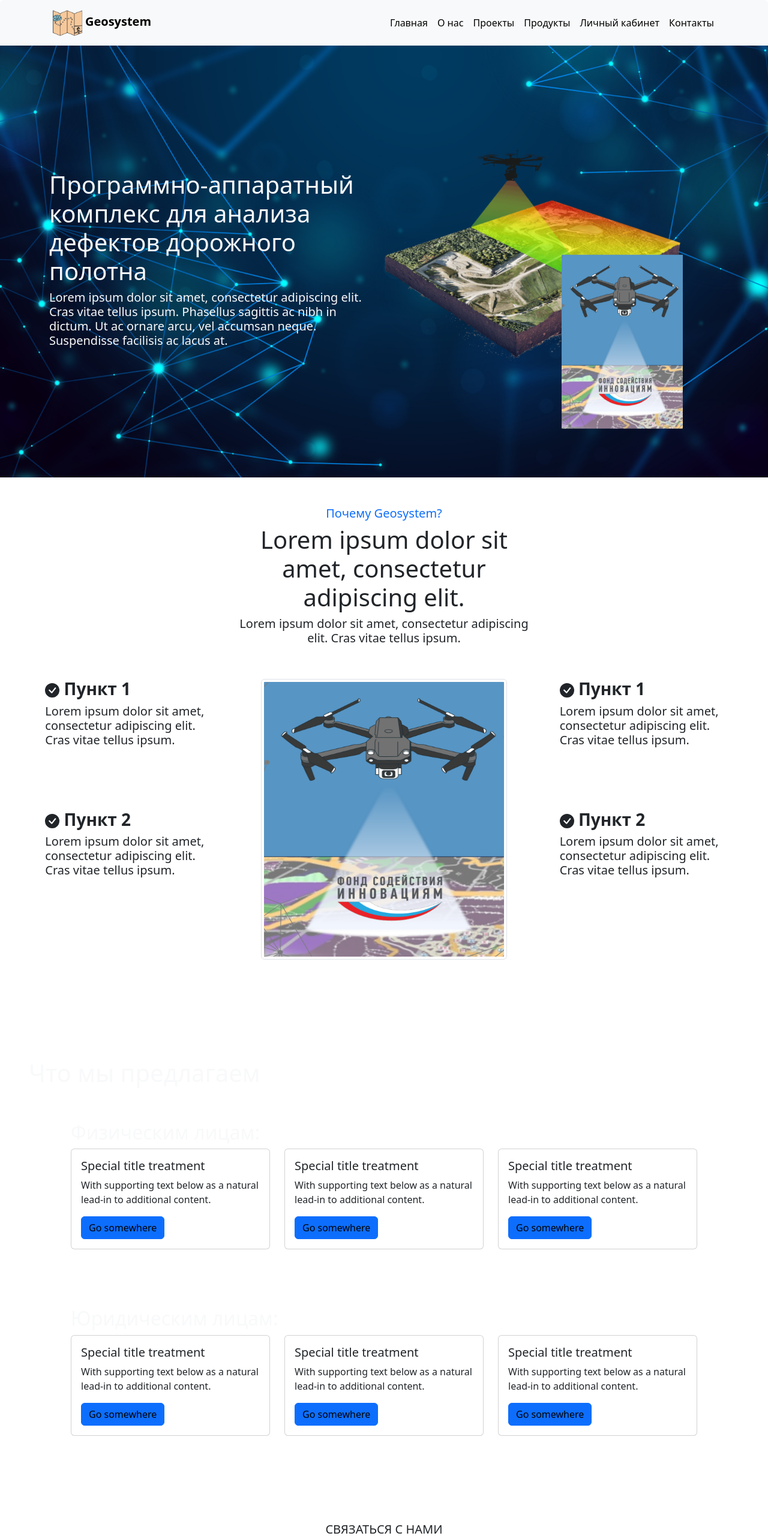
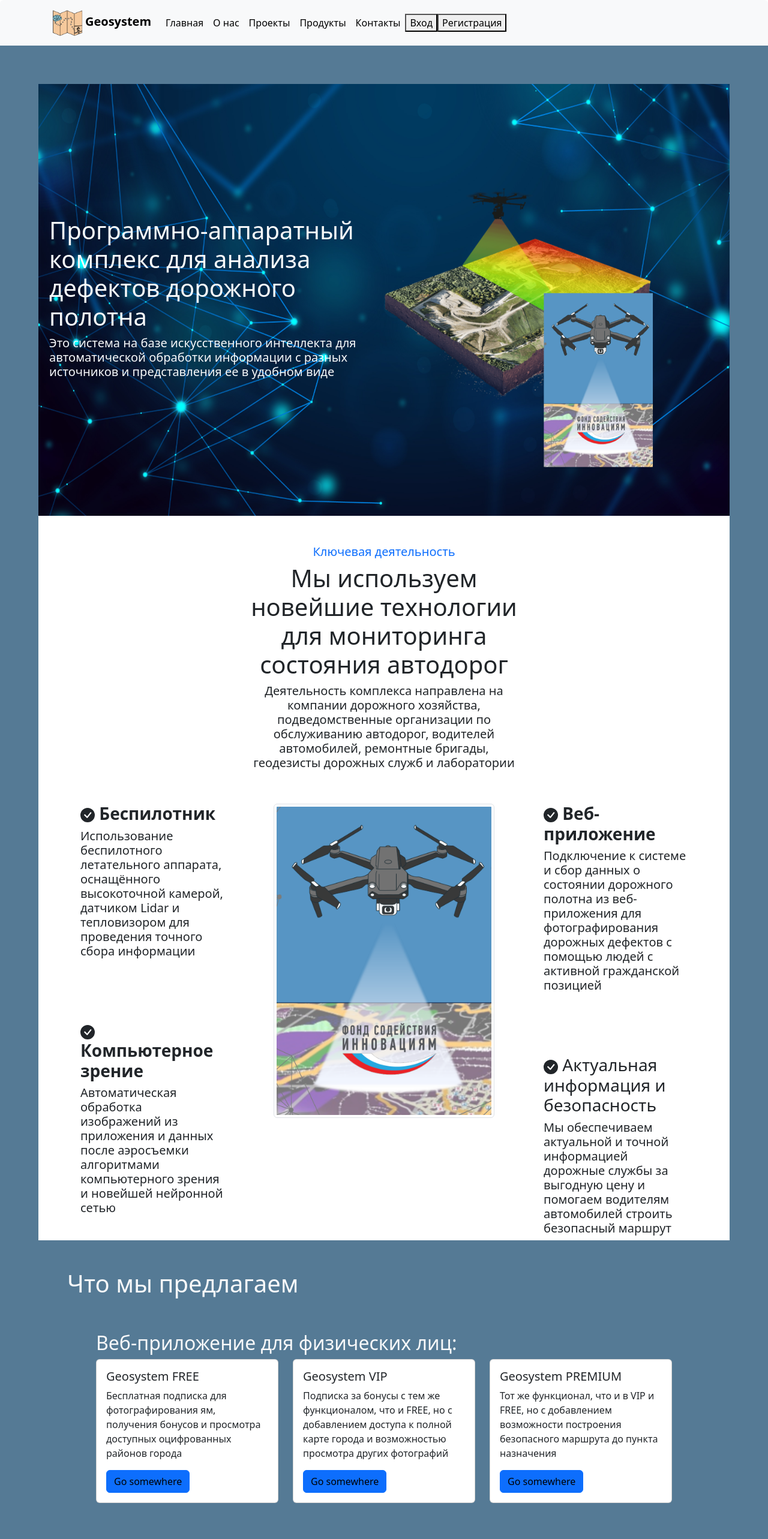
Before and after one commit to AlexGat27/geosystem-web, an Angular app in the folder client-app/: page / in a window 1280 px wide. Shown: the top 2566 px of the page at 60% size. Built offline with nearby package versions, Linux system fonts and the light colour scheme.

Commit message:
Добавление описания и окончательная связка с ангуляр

```diff
--- a/client-app/angular.json
+++ b/client-app/angular.json
@@ -25,11 +25,10 @@
               "src/assets"
             ],
             "styles": [
-              "src/styles.css",
-              "node_modules/bootstrap/dist/css/bootstrap.min.css"
+              "src/styles.css"
             ],
             "scripts": [
-              "node_modules/bootstrap/dist/js/bootstrap.js"
+              "./node_modules/bootstrap/dist/js/bootstrap.bundle.min.js"
             ]
           },
           "configurations": {
--- a/client-app/src/app/app.component.html
+++ b/client-app/src/app/app.component.html
@@ -24,17 +24,27 @@
           >
             <span class="navbar-toggler-icon"></span>
           </button>
-          <div
-            class="collapse navbar-collapse justify-content-end"
-            id="navbarNav"
-          >
-            <div class="navbar-nav">
-              <a routerLink="" class="nav-item nav-link active">Главная</a>
-              <a routerLink="about" class="nav-item nav-link active">О нас</a>
-              <a routerLink="projects" class="nav-item nav-link active">Проекты</a>
-              <a routerLink="products" class="nav-item nav-link active">Продукты</a>
-              <a routerLink="user" class="nav-item nav-link active">Личный кабинет</a>
-              <a href="#footer" class="nav-item nav-link active">Контакты</a>
+          <div class="collapse navbar-collapse" id="navbarNav">
+            <ul class="navbar-nav">
+              <li class="nav-item">
+                <a routerLink="" class="nav-link active">Главная</a>
+              </li>
+              <li class="nav-item">
+                <a routerLink="about" class="nav-item nav-link active">О нас</a>
+              </li>
+              <li class="nav-item">
+                <a routerLink="projects" class="nav-link active">Проекты</a>
+              </li>
+              <li class="nav-item">
+                <a routerLink="products" class="nav-link active">Продукты</a>
+              </li>
+              <li class="nav-item">
+                <a routerLink="#footer" class="nav-link active">Контакты</a>
+              </li>
+            </ul>
+            <div class="d-flex align-items-end">
+              <button id="auth" class="col">Вход</button>
+              <button id="reg" class="col">Регистрация</button>
             </div>
           </div>
         </div>
--- a/client-app/src/app/home/home.component.html
+++ b/client-app/src/app/home/home.component.html
@@ -1,4 +1,15 @@
-
+<head>
+  <script
+      src="https://kit.fontawesome.com/d61dc76de9.js"
+      crossorigin="anonymous"
+    ></script>
+    <link
+      rel="stylesheet"
+      type="text/css"
+      href="https://cdnjs.cloudflare.com/ajax/libs/font-awesome/6.4.0/css/all.min.css"
+    />
+</head>
+<body>
     <div class="start-cover">
       <div class="container">
         <div class="row align-items-center">
@@ -8,10 +19,8 @@
               полотна
             </h1>
             <p class="text-light h5">
-              Lorem ipsum dolor sit amet, consectetur adipiscing elit. Cras
-              vitae tellus ipsum. Phasellus sagittis ac nibh in dictum. Ut ac
-              ornare arcu, vel accumsan neque. Suspendisse facilisis ac lacus
-              at.
+              Это система на базе искусственного интеллекта для автоматической обработки информации
+              с разных источников и представления ее в удобном виде
             </p>
           </div>
         </div>
@@ -23,11 +32,12 @@
         <div
           class="col-5 mx-auto justify-content-center text-center align-items-center"
         >
-          <p class="h5 text-primary">Почему Geosystem?</p>
-          <h1>Lorem ipsum dolor sit amet, consectetur adipiscing elit.</h1>
+          <p class="h5 text-primary">Ключевая деятельность</p>
+          <h1>Мы используем новейшие технологии для мониторинга состояния автодорог</h1>
           <p class="h5">
-            Lorem ipsum dolor sit amet, consectetur adipiscing elit. Cras vitae
-            tellus ipsum.
+            Деятельность комплекса направлена на компании дорожного хозяйства,
+            подведомственные организации по обслуживанию автодорог,
+            водителей автомобилей, ремонтные бригады, геодезисты дорожных служб и лаборатории
           </p>
         </div>
       </div>
@@ -49,12 +59,13 @@
                       d="M16 8A8 8 0 1 1 0 8a8 8 0 0 1 16 0zm-3.97-3.03a.75.75 0 0 0-1.08.022L7.477 9.417 5.384 7.323a.75.75 0 0 0-1.06 1.06L6.97 11.03a.75.75 0 0 0 1.079-.02l3.992-4.99a.75.75 0 0 0-.01-1.05z"
                     />
                   </svg>
-                  Пункт 1</strong
+                  Беспилотник</strong
                 >
               </p>
               <p class="h5">
-                Lorem ipsum dolor sit amet, consectetur adipiscing elit. Cras
-                vitae tellus ipsum.
+                Использование беспилотного летательного аппарата,
+                 оснащённого высокоточной камерой, датчиком Lidar и
+                  тепловизором для проведения точного сбора информации
               </p>
             </div>
             <div class="benefit-2 mt-5">
@@ -73,12 +84,12 @@
                       d="M16 8A8 8 0 1 1 0 8a8 8 0 0 1 16 0zm-3.97-3.03a.75.75 0 0 0-1.08.022L7.477 9.417 5.384 7.323a.75.75 0 0 0-1.06 1.06L6.97 11.03a.75.75 0 0 0 1.079-.02l3.992-4.99a.75.75 0 0 0-.01-1.05z"
                     />
                   </svg>
-                  Пункт 2</strong
+                  Компьютерное зрение</strong
                 >
               </p>
               <p class="h5">
-                Lorem ipsum dolor sit amet, consectetur adipiscing elit. Cras
-                vitae tellus ipsum.
+                Автоматическая обработка изображений из приложения и данных
+                 после аэросъемки алгоритмами компьютерного зрения и новейшей нейронной сетью
               </p>
             </div>
           </div>
@@ -108,12 +119,13 @@
                       d="M16 8A8 8 0 1 1 0 8a8 8 0 0 1 16 0zm-3.97-3.03a.75.75 0 0 0-1.08.022L7.477 9.417 5.384 7.323a.75.75 0 0 0-1.06 1.06L6.97 11.03a.75.75 0 0 0 1.079-.02l3.992-4.99a.75.75 0 0 0-.01-1.05z"
                     />
                   </svg>
-                  Пункт 1</strong
+                  Веб-приложение</strong
                 >
               </p>
               <p class="h5">
-                Lorem ipsum dolor sit amet, consectetur adipiscing elit. Cras
-                vitae tellus ipsum.
+                Подключение к системе и сбор данных о состоянии дорожного полотна
+                из веб-приложения для фотографирования дорожных дефектов с помощью людей
+                с активной гражданской позицией
               </p>
             </div>
             <div class="benefit-4 mt-5">
@@ -132,12 +144,12 @@
                       d="M16 8A8 8 0 1 1 0 8a8 8 0 0 1 16 0zm-3.97-3.03a.75.75 0 0 0-1.08.022L7.477 9.417 5.384 7.323a.75.75 0 0 0-1.06 1.06L6.97 11.03a.75.75 0 0 0 1.079-.02l3.992-4.99a.75.75 0 0 0-.01-1.05z"
                     />
                   </svg>
-                  Пункт 2</strong
-                >
+                  </strong
+                > Актуальная информация и безопасность
               </p>
               <p class="h5">
-                Lorem ipsum dolor sit amet, consectetur adipiscing elit. Cras
-                vitae tellus ipsum.
+                Мы обеспечиваем актуальной и точной информацией дорожные службы за выгодную цену
+                и помогаем водителям автомобилей строить безопасный маршрут
               </p>
             </div>
           </div>
@@ -148,15 +160,15 @@
     <div class="products p-5">
       <h1 class="text-light">Что мы предлагаем</h1>
       <div class="physical container p-5">
-        <h2 class="text-light">Физическим лицам:</h2>
+        <h2 class="text-light">Веб-приложение для физических лиц:</h2>
         <div class="row">
           <div class="col-4">
             <div class="card">
               <div class="card-body">
-                <h5 class="card-title">Special title treatment</h5>
+                <h5 class="card-title">Geosystem FREE</h5>
                 <p class="card-text">
-                  With supporting text below as a natural lead-in to additional
-                  content.
+                  Бесплатная подписка для фотографирования ям, получения бонусов и
+                  просмотра доступных оцифрованных районов города
                 </p>
                 <a href="#" class="btn btn-primary">Go somewhere</a>
               </div>
@@ -165,10 +177,10 @@
           <div class="col-4">
             <div class="card">
               <div class="card-body">
-                <h5 class="card-title">Special title treatment</h5>
+                <h5 class="card-title">Geosystem VIP</h5>
                 <p class="card-text">
-                  With supporting text below as a natural lead-in to additional
-                  content.
+                  Подписка за бонусы с тем же функционалом, что и FREE,
+                  но с добавлением доступа к полной карте города и возможностью просмотра других фотографий
                 </p>
                 <a href="#" class="btn btn-primary">Go somewhere</a>
               </div>
@@ -177,10 +189,10 @@
           <div class="col-4">
             <div class="card">
               <div class="card-body">
-                <h5 class="card-title">Special title treatment</h5>
+                <h5 class="card-title">Geosystem PREMIUM</h5>
                 <p class="card-text">
-                  With supporting text below as a natural lead-in to additional
-                  content.
+                  Тот же функционал, что и в VIP и FREE, но с добавлением возможности
+                  построения безопасного маршрута до пункта назначения
                 </p>
                 <a href="#" class="btn btn-primary">Go somewhere</a>
               </div>
@@ -189,15 +201,14 @@
         </div>
       </div>
       <div class="legal container p-5">
-        <h2 class="text-light">Юридическим лицам:</h2>
+        <h2 class="text-light">Цифровой отчет юридическим лицам:</h2>
         <div class="row">
           <div class="col-4">
             <div class="card">
               <div class="card-body">
-                <h5 class="card-title">Special title treatment</h5>
+                <h5 class="card-title">Отчет в виде документа и базы данных с координатами</h5>
                 <p class="card-text">
-                  With supporting text below as a natural lead-in to additional
-                  content.
+                  Проведение аэросъемки в выделенном районе и создание отчета в текстовом формате с прикреплением базы данных
                 </p>
                 <a href="#" class="btn btn-primary">Go somewhere</a>
               </div>
@@ -206,10 +217,10 @@
           <div class="col-4">
             <div class="card">
               <div class="card-body">
-                <h5 class="card-title">Special title treatment</h5>
+                <h5 class="card-title">Оцифрованный ортофотоплан</h5>
                 <p class="card-text">
-                  With supporting text below as a natural lead-in to additional
-                  content.
+                  Те же документы с добавлением подробного оцифрованного ортофотоплана с выделенными дефектами,
+                  который проектируется автоматически с помощью специального плагина
                 </p>
                 <a href="#" class="btn btn-primary">Go somewhere</a>
               </div>
@@ -218,10 +229,9 @@
           <div class="col-4">
             <div class="card">
               <div class="card-body">
-                <h5 class="card-title">Special title treatment</h5>
+                <h5 class="card-title">Цифровой двойник</h5>
                 <p class="card-text">
-                  With supporting text below as a natural lead-in to additional
-                  content.
+                  Документы + База данных + Ортофотоплан + 3D-модель поверхности с выделенными опасными участками
                 </p>
                 <a href="#" class="btn btn-primary">Go somewhere</a>
               </div>
@@ -269,3 +279,4 @@
         </div>
       </div>
     </footer>
+</body>
--- a/client-app/src/styles.css
+++ b/client-app/src/styles.css
@@ -1,2 +1,2 @@
 /* You can add global styles to this file, and also import other style files */
-/* @import '../node_modules/bootstrap/dist/css/bootstrap.min.css'; */
+@import '../node_modules/bootstrap/dist/css/bootstrap.min.css';
```
Also changed, not shown: client-app/src/app/user-cab/user-cab.component.html (+16 -1 lines).
